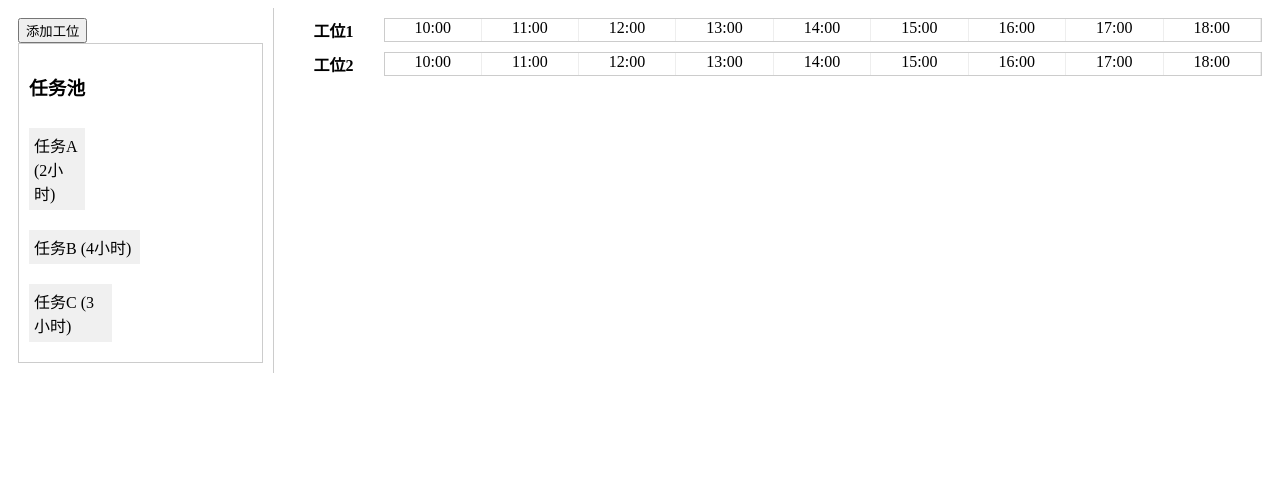
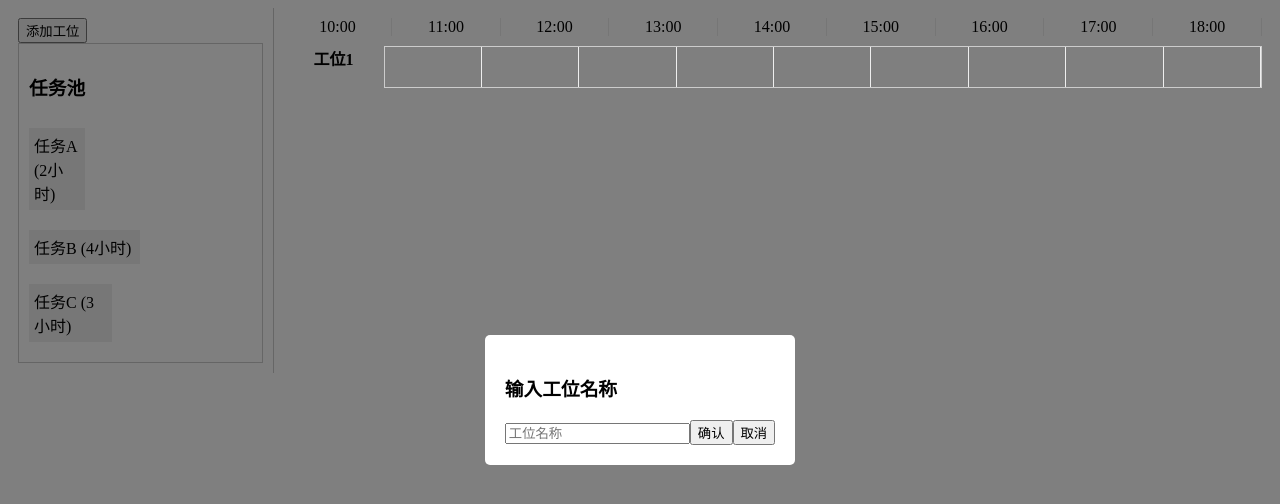
Before and after one commit to Ray-Soong/schedulesystem, a Vue app in the folder scheduler/: page / in a window 1280 px wide. Both pictures are taken after a click on the button "添加工位". Shown: the top 504 px of the page. Built offline with nearby package versions, Linux system fonts and the light colour scheme.

Commit message:
Support workstation name

```diff
--- a/scheduler/src/components/AddWorkstationButton.vue
+++ b/scheduler/src/components/AddWorkstationButton.vue
@@ -1,14 +1,62 @@
 <template>
-    <button @click="addWorkstation">添加工位</button>
+  <div>
+    <button @click="showAddWorkstationModal">添加工位</button>
+
+    <!-- 弹框输入工位名称 -->
+    <div v-if="showModal" class="modal">
+      <div class="modal-content">
+        <h3>输入工位名称</h3>
+        <input v-model="workstationName" placeholder="工位名称" />
+        <button @click="confirmAddWorkstation">确认</button>
+        <button @click="closeModal">取消</button>
+      </div>
+    </div>
+  </div>
 </template>
 
 <script>
 export default {
   name: "AddWorkstationButton",
+  data() {
+    return {
+      showModal: false,
+      workstationName: "",
+    };
+  },
   methods: {
-      addWorkstation() {
-        this.$emit("add-workstation");
+    showAddWorkstationModal() {
+      this.showModal = true;
+    },
+    closeModal() {
+      this.showModal = false;
+      this.workstationName = "";
+    },
+    confirmAddWorkstation() {
+      if (this.workstationName.trim()) {
+        this.$emit("add-workstation", this.workstationName);
+        this.closeModal();
+      }
     },
   },
 };
 </script>
+
+<style>
+/* 简单的弹框样式 */
+.modal {
+  position: fixed;
+  top: 0;
+  left: 0;
+  width: 100%;
+  height: 100%;
+  background: rgba(0, 0, 0, 0.5);
+  display: flex;
+  justify-content: center;
+  align-items: center;
+}
+.modal-content {
+  background: white;
+  padding: 20px;
+  border-radius: 5px;
+}
+</style>
--- a/scheduler/src/components/TaskScheduler.vue
+++ b/scheduler/src/components/TaskScheduler.vue
@@ -34,10 +34,10 @@ export default {
     };
   },
   methods: {
-    addWorkstation() {
+    addWorkstation(name) {
       this.workstations.push({
         id: this.workstations.length + 1,
-        name: `工位${this.workstations.length + 1}`,
+        name: name,
         tasks: [],
       });
     },
--- a/scheduler/src/components/WorkstationPool.vue
+++ b/scheduler/src/components/WorkstationPool.vue
@@ -1,10 +1,18 @@
 <template>
   <div class="workstation-pool">
+    <!-- 时间线，统一显示在所有工位上方 -->
+    <div class="time-line">
+      <div v-for="hour in 9" :key="hour" class="time-line-hour">
+        {{ hour + 9 }}:00
+      </div>
+    </div>
+
+    <!-- 工位行 -->
     <div v-for="workstation in workstations" :key="workstation.id" class="workstation-row">
       <div class="workstation-name">{{ workstation.name }}</div>
       <div class="workstation-timeline" @dragover.prevent @drop="onDrop($event, workstation.id)">
+        <!-- 仅显示网格，不显示具体时间 -->
         <div v-for="hour in 9" :key="hour" class="hour-block">
-          {{ hour + 9 }}:00
           <div
             v-for="task in filteredTasks(workstation.tasks, hour)"
             :key="task.id"
@@ -27,9 +35,7 @@ export default {
   },
   computed: {
     filteredTasks() {
-      return (tasks, hour) => {
-        return tasks.filter((task) => task.start === hour);  // 过滤特定时间段的任务
-      };
+      return (tasks, hour) => tasks.filter((task) => task.start === hour);
     },
   },
   methods: {
@@ -51,6 +57,17 @@ export default {
   flex-direction: column;
 }
 
+.time-line {
+  display: flex;
+  margin-bottom: 10px;
+}
+
+.time-line-hour {
+  flex-grow: 1;
+  text-align: center;
+  border-right: 1px solid #eee;
+}
+
 .workstation-row {
   display: flex;
   margin-bottom: 10px;
@@ -66,13 +83,14 @@ export default {
   flex-grow: 1;
   display: flex;
   border: 1px solid #ccc;
+  position: relative;
 }
 
 .hour-block {
   flex-grow: 1;
-  text-align: center;
   position: relative;
   border-right: 1px solid #eee;
+  height: 40px;
 }
 
 .task-block {
```
Lines whose indentation alone changed are shown as unchanged.
